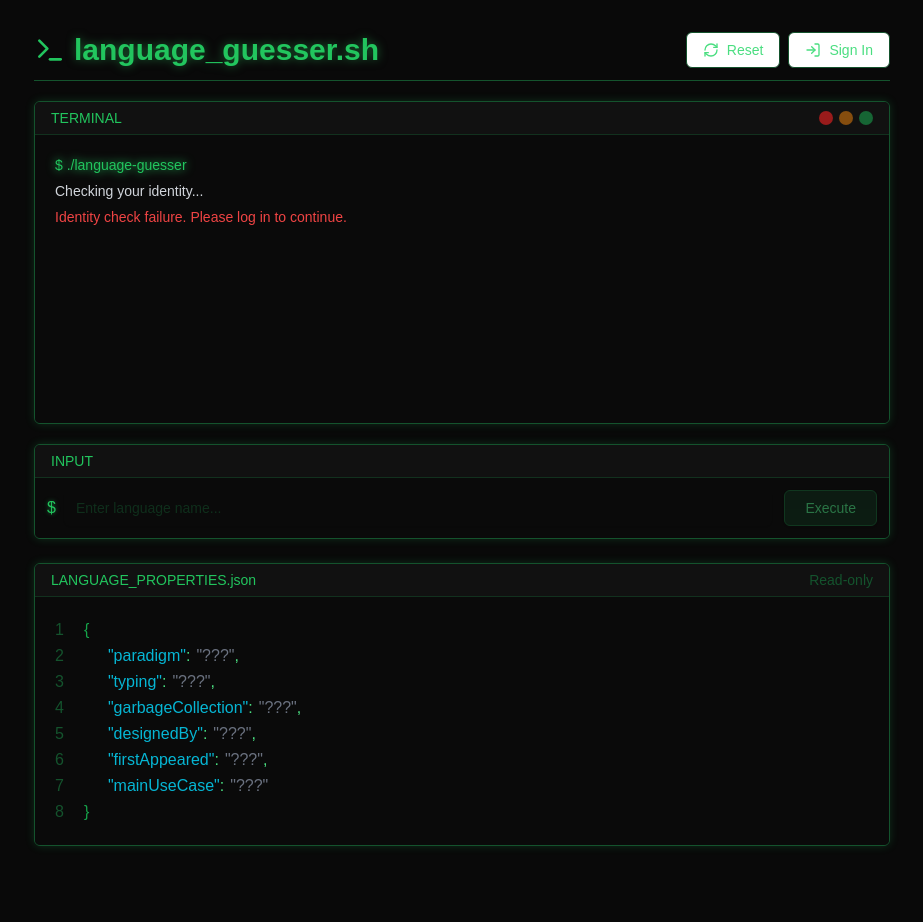
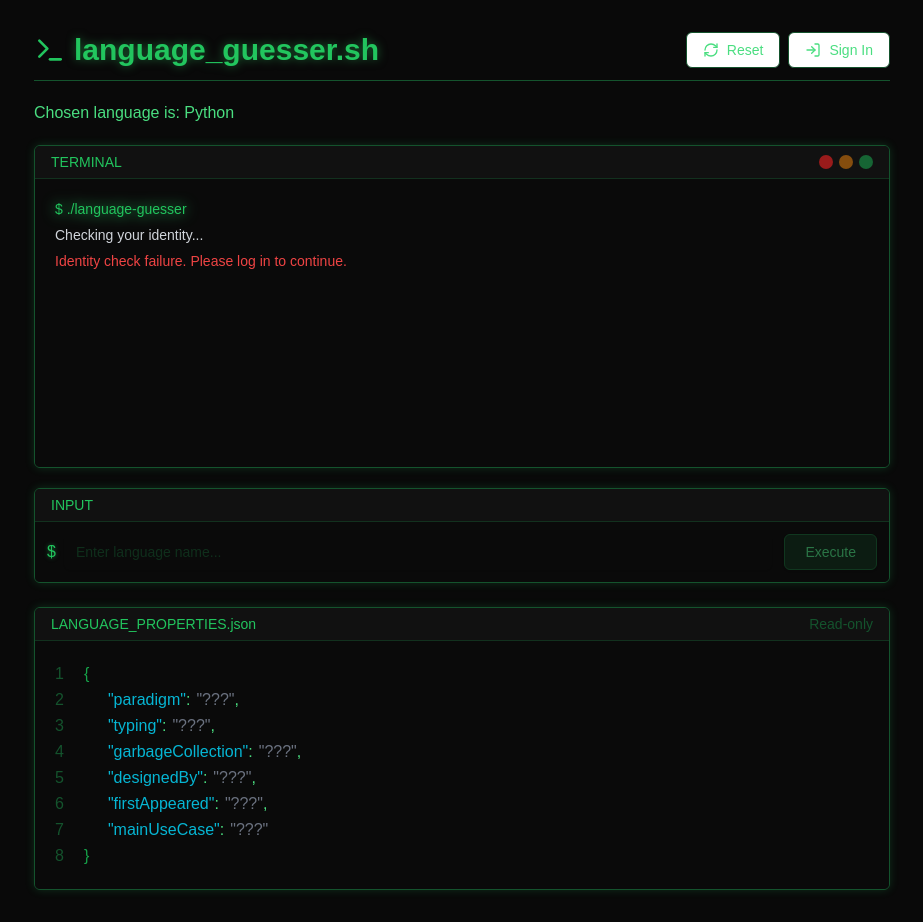
Before and after one commit to Strahinja2112/code_guess, a Next.js app: page / in a window 1280 px wide. Shown: the whole page, without its empty margins (178-1101 px from the left). Before the commit the page ends 878 px from the top, so only its background shows below. Built offline with nearby package versions, Linux system fonts and the light colour scheme; no server answers; a web font is replaced by a local one.

Commit message:
feat: enhance language data structure with additional languages and type definitions; update layout and styling

```diff
--- a/src/app/layout.tsx
+++ b/src/app/layout.tsx
@@ -5,7 +5,7 @@ import "@/styles/globals.css";
 import { type Metadata } from "next";
 import { SessionProvider } from "next-auth/react";
 
-import { Kode_Mono } from "next/font/google";
+import { DM_Mono, Kode_Mono } from "next/font/google";
 
 const monoFont = Kode_Mono({
   subsets: ["latin"],
--- a/src/app/page.tsx
+++ b/src/app/page.tsx
@@ -265,7 +265,7 @@ export default function ProgrammingLanguageGame() {
   ): string {
     switch (type) {
       case "command":
-        return "text-green-500 drop-shadow-[0_0_5px_rgba(34,197,94)]";
+        return "text-green-500 drop-shadow-[0_0_7px_rgba(34,197,94)]";
       case "error":
         return "text-red-500";
       case "success":
@@ -337,6 +337,28 @@ export default function ProgrammingLanguageGame() {
         </div>
       </div>
 
+      {process.env.NODE_ENV === "development" && !gameWon && (
+        <div className="mb-5">Chosen language is: {targetLanguage?.name}</div>
+      )}
+
+      {gameWon && (
+        <motion.div
+          initial={{ opacity: 0, y: -10 }}
+          animate={{ opacity: 1, y: 0 }}
+          className="my-5 rounded-md border border-green-800 bg-green-900/20 p-4 text-green-400 shadow-[0_0_10px_rgba(34,197,94,0.3)]"
+        >
+          <div className="flex items-center">
+            <Check className="mr-2 h-5 w-5 text-green-500" />
+            <span>
+              Success! Target language identified:{" "}
+              <span className="font-bold text-green-300 drop-shadow-[0_0_2px_rgba(134,239,172,0.5)]">
+                {targetLanguage?.name}
+              </span>
+            </span>
+          </div>
+        </motion.div>
+      )}
+
       {/* Terminal output area */}
       <div className="mb-5 overflow-hidden rounded-md border border-green-900 bg-[#0f0f0f] shadow-[0_0_10px_rgba(34,197,94,0.2)]">
         <div className="flex items-center justify-between border-b border-green-900/50 bg-[#111111] px-4 py-1.5 text-sm">
@@ -360,7 +382,7 @@ export default function ProgrammingLanguageGame() {
               ref={index === commandHistory.length - 1 ? lastMessageRef : null}
               className={`mb-1.5 ${getTerminalTextColor(line.type)}`}
             >
-              {line.text}
+              {line.text === "" ? <br /> : line.text}
             </motion.div>
           ))}
         </div>
@@ -449,11 +471,6 @@ export default function ProgrammingLanguageGame() {
                       {match === "exact" && (
                         <Check className="inline h-5 w-5 text-green-500 drop-shadow-[0_0_3px_rgba(34,197,94,0.7)]" />
                       )}
-                      {/* {match === "close" && (
-                          <Badge className="ml-1.5 bg-transparent px-[5px] text-yellow-700 hover:bg-transparent">
-                            <span className="translate-y-[2px] text-xs">≈</span>
-                          </Badge>
-                        )} */}
                       {match === "wrong" && (
                         <X className="inline h-5 w-5 text-red-500 drop-shadow-[0_0_3px_rgba(239,68,68,0.7)]" />
                       )}
@@ -478,111 +495,6 @@ export default function ProgrammingLanguageGame() {
           </div>
         </div>
       </div>
-
-      {gameWon && (
-        <motion.div
-          initial={{ opacity: 0, y: -10 }}
-          animate={{ opacity: 1, y: 0 }}
-          className="mt-5 rounded-md border border-green-800 bg-green-900/20 p-4 text-green-400 shadow-[0_0_10px_rgba(34,197,94,0.3)]"
-        >
-          <div className="flex items-center">
-            <Check className="mr-2 h-5 w-5 text-green-500" />
-            <span>
-              Success! Target language identified:{" "}
-              <span className="font-bold text-green-300 drop-shadow-[0_0_2px_rgba(134,239,172,0.5)]">
-                {targetLanguage?.name}
-              </span>
-            </span>
-          </div>
-        </motion.div>
-      )}
     </div>
   );
 }
-
-// Matrix Rain Effect Component
-// function MatrixRain() {
-//   const canvasRef = useRef<HTMLCanvasElement>(null);
-
-//   useEffect(() => {
-//     const canvas = canvasRef.current;
-//     if (!canvas) return;
-
-//     const ctx = canvas.getContext("2d");
-//     if (!ctx) return;
-
-//     // Set canvas dimensions
-//     const resizeCanvas = () => {
-//       canvas.width = window.innerWidth;
-//       canvas.height = window.innerHeight;
-//     };
-
-//     resizeCanvas();
-//     window.addEventListener("resize", resizeCanvas);
-
-//     // Matrix characters (using a mix of katakana, latin and digits)
-//     const chars =
-//       "アァカサタナハマヤャラワガザダバパイィキシチニヒミリヰギジヂビピウゥクスツヌフムユュルグズブヅプエェケセテネヘメレヱゲゼデベペオォコソトノホモヨョロヲゴゾドボポヴッン0123456789ABCDEFGHIJKLMNOPQRSTUVWXYZ";
-//     const charArray = chars.split("");
-
-//     // Create drops
-//     const fontSize = 14;
-//     const columns = Math.floor(canvas.width / fontSize);
-//     const drops: number[] = [];
-
-//     // Initialize drops
-//     for (let i = 0; i < columns; i++) {
-//       drops[i] = Math.floor(Math.random() * -canvas.height);
-//     }
-
-//     // Drawing function
-//     const draw = () => {
-//       // Add semi-transparent black rectangle on top of previous frame
-//       ctx.fillStyle = "rgba(0, 0, 0, 0.05)";
-//       ctx.fillRect(0, 0, canvas.width, canvas.height);
-
-//       // Set text color and font
-//       ctx.fillStyle = "#0F0"; // Bright green
-//       ctx.font = `${fontSize}px monospace`;
-
-//       // Draw characters
-//       for (let i = 0; i < drops.length; i++) {
-//         // Random character
-//         const char = charArray[Math.floor(Math.random() * charArray.length)];
-
-//         // Draw character
-//         const x = i * fontSize;
-//         const y = drops[i] * fontSize;
-
-//         // Add glow effect
-//         ctx.shadowColor = "#0F0";
-//         ctx.shadowBlur = 10;
-//         ctx.fillText(char, x, y);
-//         ctx.shadowBlur = 0;
-
-//         // Move drop down
-//         drops[i]++;
-
-//         // Reset drop if it reaches bottom or randomly
-//         if (drops[i] * fontSize > canvas.height && Math.random() > 0.975) {
-//           drops[i] = Math.floor(Math.random() * -20);
-//         }
-//       }
-//     };
-
-//     // Animation loop
-//     const interval = setInterval(draw, 50);
-
-//     return () => {
-//       clearInterval(interval);
-//       window.removeEventListener("resize", resizeCanvas);
-//     };
-//   }, []);
-
-//   return (
-//     <canvas
-//       ref={canvasRef}
-//       className="fixed left-0 top-0 -z-10 h-full w-full opacity-20"
-//     />
-//   );
-// }
--- a/src/lib/config.ts
+++ b/src/lib/config.ts
@@ -1,11 +1,12 @@
+import { type Language } from "@/types";
+
 export const siteConfig = {
   name: "language_guesser.sh",
 };
 
-export const languages = [
+export const languages: Language[] = [
   {
     name: "JavaScript",
-    year: 1995,
     paradigm: ["Object-oriented", "Functional", "Event-driven"],
     typing: "Dynamic",
     garbageCollection: true,
@@ -15,7 +16,6 @@ export const languages = [
   },
   {
     name: "Python",
-    year: 1991,
     paradigm: ["Object-oriented", "Functional", "Imperative"],
     typing: "Dynamic",
     garbageCollection: true,
@@ -25,7 +25,6 @@ export const languages = [
   },
   {
     name: "Rust",
-    year: 2010,
     paradigm: ["Multi-paradigm", "Concurrent"],
     typing: "Static",
     garbageCollection: false,
@@ -35,7 +34,6 @@ export const languages = [
   },
   {
     name: "Go",
-    year: 2009,
     paradigm: ["Concurrent", "Imperative", "Structured"],
     typing: "Static",
     garbageCollection: true,
@@ -45,7 +43,6 @@ export const languages = [
   },
   {
     name: "TypeScript",
-    year: 2012,
     paradigm: ["Object-oriented", "Functional"],
     typing: "Static",
     garbageCollection: true,
@@ -53,4 +50,121 @@ export const languages = [
     firstAppeared: 2012,
     mainUseCase: "Web",
   },
+  {
+    name: "C",
+    paradigm: ["Procedural", "Structured"],
+    typing: "Static",
+    garbageCollection: false,
+    designedBy: "Dennis Ritchie",
+    firstAppeared: 1972,
+    mainUseCase: "Systems",
+  },
+  {
+    name: "C++",
+    paradigm: ["Object-oriented", "Procedural", "Generic"],
+    typing: "Static",
+    garbageCollection: false,
+    designedBy: "Bjarne Stroustrup",
+    firstAppeared: 1985,
+    mainUseCase: "General-purpose",
+  },
+  {
+    name: "Java",
+    paradigm: ["Object-oriented", "Structured"],
+    typing: "Static",
+    garbageCollection: true,
+    designedBy: "James Gosling",
+    firstAppeared: 1995,
+    mainUseCase: "Enterprise",
+  },
+  {
+    name: "C#",
+    paradigm: ["Object-oriented", "Component-oriented"],
+    typing: "Static",
+    garbageCollection: true,
+    designedBy: "Microsoft",
+    firstAppeared: 2000,
+    mainUseCase: "Enterprise",
+  },
+  {
+    name: "Swift",
+    paradigm: ["Object-oriented", "Functional", "Protocol-oriented"],
+    typing: "Static",
+    garbageCollection: true,
+    designedBy: "Apple Inc.",
+    firstAppeared: 2014,
+    mainUseCase: "iOS Development",
+  },
+  {
+    name: "Kotlin",
+    paradigm: ["Object-oriented", "Functional"],
+    typing: "Static",
+    garbageCollection: true,
+    designedBy: "JetBrains",
+    firstAppeared: 2011,
+    mainUseCase: "Android Development",
+  },
+  {
+    name: "PHP",
+    paradigm: ["Object-oriented", "Imperative"],
+    typing: "Dynamic",
+    garbageCollection: true,
+    designedBy: "Rasmus Lerdorf",
+    firstAppeared: 1995,
+    mainUseCase: "Web",
+  },
+  {
+    name: "Ruby",
+    paradigm: ["Object-oriented", "Reflective"],
+    typing: "Dynamic",
+    garbageCollection: true,
+    designedBy: "Yukihiro Matsumoto",
+    firstAppeared: 1995,
+    mainUseCase: "Web",
+  },
+  {
+    name: "Perl",
+    paradigm: ["Multi-paradigm"],
+    typing: "Dynamic",
+    garbageCollection: true,
+    designedBy: "Larry Wall",
+    firstAppeared: 1987,
+    mainUseCase: "Scripting",
+  },
+  {
+    name: "Haskell",
+    paradigm: ["Functional"],
+    typing: "Static",
+    garbageCollection: true,
+    designedBy: "Simon Peyton Jones, Paul Hudak, Philip Wadler",
+    firstAppeared: 1990,
+    mainUseCase: "Academic",
+  },
+  {
+    name: "Lisp",
+    paradigm: ["Functional", "Meta"],
+    typing: "Dynamic",
+    garbageCollection: true,
+    designedBy: "John McCarthy",
+    firstAppeared: 1958,
+    mainUseCase: "AI",
+  },
+  {
+    name: "Lua",
+    paradigm: ["Procedural", "Functional", "Data-driven"],
+    typing: "Dynamic",
+    garbageCollection: true,
+    designedBy: "Roberto Ierusalimschy",
+    firstAppeared: 1993,
+    mainUseCase: "Embedded scripting",
+  },
+  {
+    name: "R",
+    paradigm: ["Functional", "Procedural"],
+    typing: "Dynamic",
+    garbageCollection: true,
+    designedBy: "Ross Ihaka, Robert Gentleman",
+    firstAppeared: 1993,
+    mainUseCase: "Statistical computing",
+  },
 ];
```
Also changed, not shown: src/types.ts (+10 -0 lines).
